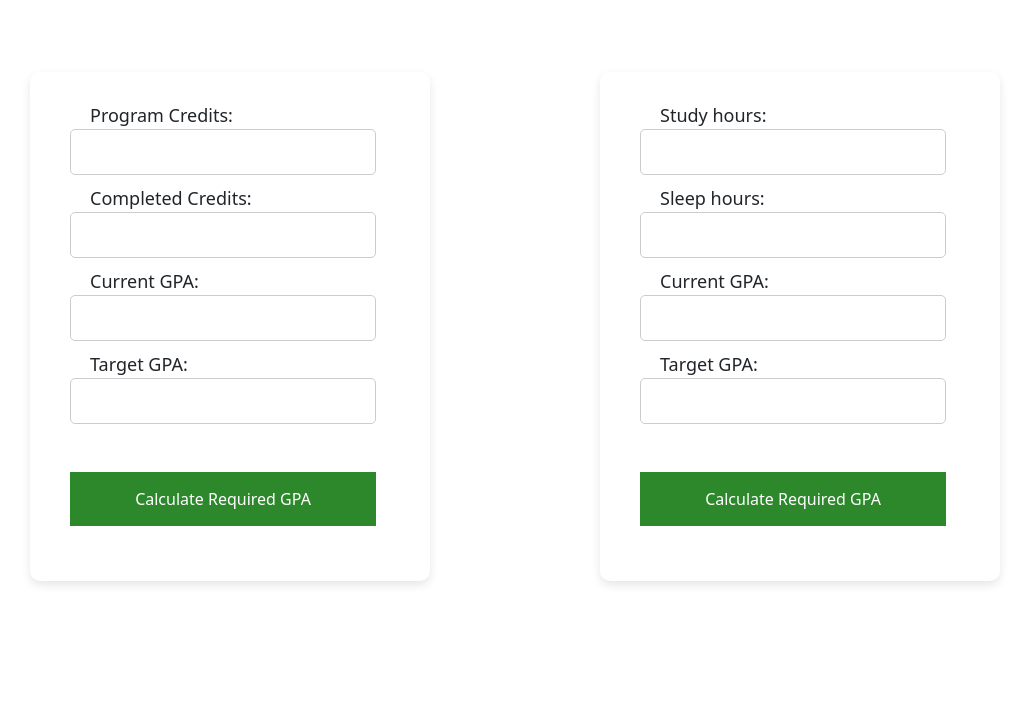
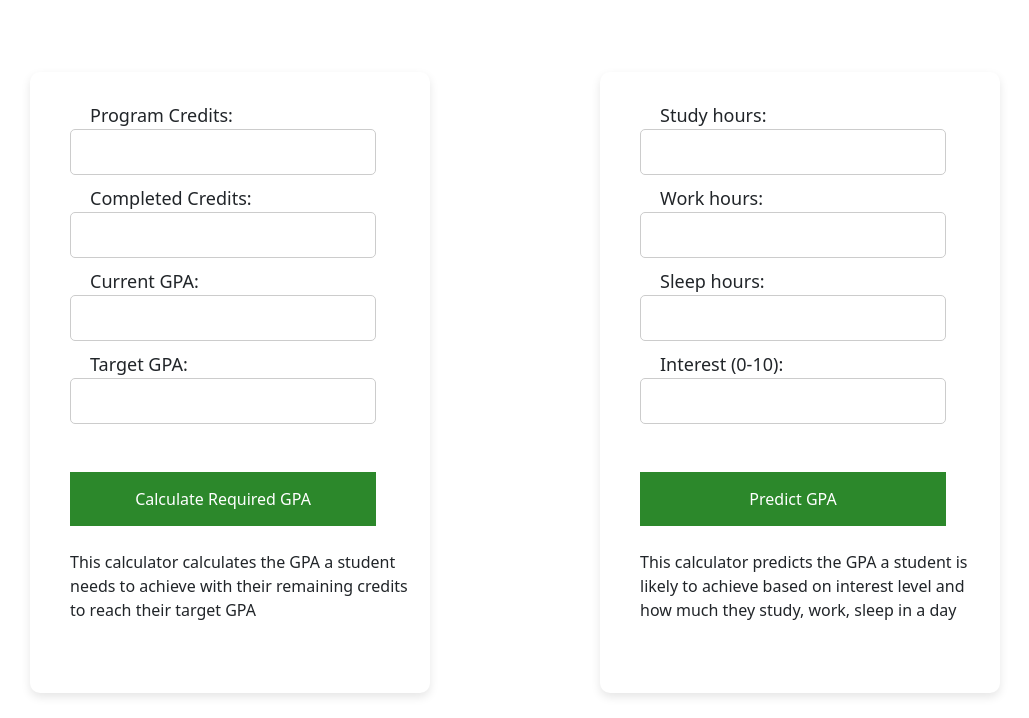
Before and after one commit to lukeckk/GPA-calculator-predictor, a Flask app: page / in a window 1280 px wide. Shown: the part 82-800 px from the top of the page, without its empty margins (125-1154 px from the left). Run offline with Flask 3, Linux system fonts and the light colour scheme; parts of the project's set-up code (start-up, migrations or seed data) failed here and were passed over; some web fonts are replaced.

Commit message:
added predictor function in the backend and configured routing in app.py

```diff
--- a/app.py
+++ b/app.py
@@ -1,26 +1,51 @@
-from flask import Flask, render_template, request
-from backend.backend import calculate
+from flask import Flask, render_template, request, redirect, url_for, session
+from backend.calculator import calculate
+from backend.predictor import predict_gpa
 from flask_cors import CORS
 
 app = Flask(__name__)
 CORS(app)
+app.secret_key = "0000"
 
 @app.route("/", methods=["GET", "POST"])
 def home():
-    result = None  # Default value
-    if request.method == "POST":
-        try:
-            total_credit = float(request.form["totalCredits"])
-            current_credit = float(request.form["completedCredits"])
-            current_gpa = float(request.form["currentGPA"])
-            target_gpa = float(request.form["targetGPA"])
+    calculated_result = session.get("calculated_result", None)
+    predicted_result = session.get("predicted_result", None)
 
-            result = calculate(total_credit, current_credit, target_gpa, current_gpa)
+    session.pop("calculated_result", None)
+    session.pop("predicted_result", None)
 
-        except ValueError:
-            result = "Error: Invalid input."
+    return render_template("index.html", calculated_result=calculated_result, predicted_result=predicted_result)
 
-    return render_template("index.html", result=result)
+@app.route("/calculate", methods=["POST"])
+def calculate_gpa():
+    try:
+        total_credit = float(request.form["totalCredits"])
+        current_credit = float(request.form["completedCredits"])
+        current_gpa = float(request.form["currentGPA"])
+        target_gpa = float(request.form["targetGPA"])
+
+        session["calculated_result"] = calculate(total_credit, current_credit, target_gpa, current_gpa)
+
+    except ValueError:
+        session["calculated_result"] = "Error: Invalid input."
+
+    return redirect(url_for("home"))
+
+@app.route("/predict", methods=["POST"])
+def predict():
+    try:
+        study_hours = float(request.form["studyHours"])
+        work_hours = float(request.form["workHours"])
+        sleep_hours = float(request.form["sleepHours"])
+        interest = float(request.form["interest"])
+
+        session["predicted_result"] = predict_gpa(study_hours, work_hours, sleep_hours, interest)
+
+    except ValueError:
+        session["predicted_result"] = "Error: Invalid input."
+
+    return redirect(url_for("home"))
 
 if __name__ == "__main__":
     app.run(debug=True)
--- a/templates/index.html
+++ b/templates/index.html
@@ -51,7 +51,7 @@
                 <div class="container-left">
                     <!-- <h1>Hello World</h1> -->
                     <div class="form-container">
-                        <form action="/" method="post">
+                        <form action="/calculate" method="post">
                             <label>Program Credits:</label>
                             <input type="number" id="totalCredits" name="totalCredits" required>
 
@@ -67,10 +67,16 @@
                             <br>
                             <br>
                             <button type="submit">Calculate Required GPA</button>
+                            <br>
+                            <br>
+                            <p>
+                                This calculator calculates the GPA a student needs to achieve with their remaining
+                                credits to reach their target GPA
+                            </p>
                         </form>
                         <div class="output">
-                            {% if result is not none %}
-                            <p>Estimated GPA: {{ result }}</p>
+                            {% if calculated_result is not none %}
+                            <p>Estimated GPA: {{ calculated_result }}</p>
                             {% endif %}
                         </div>
                     </div>
@@ -80,26 +86,32 @@
             <div class="col-lg-6 col-12 mb-4">
                 <div class="container-right">
                     <div class="form-container">
-                        <form action="/" method="post">
+                        <form action="/predict" method="post">
                             <label>Study hours:</label>
-                            <input type="number" id="totalCredits" name="totalCredits" required>
+                            <input type="number" id="studyHours" name="studyHours" required>
+
+                            <label>Work hours:</label>
+                            <input type="number" id="workHours" name="workHours" required>
 
                             <label>Sleep hours:</label>
-                            <input type="number" id="completedCredits" name="completedCredits" required>
+                            <input type="number" id="sleepHours" name="sleepHours" required>
 
-                            <label>Current GPA:</label>
-                            <input type="number" id="currentGPA" name="currentGPA" step="0.1" required>
-
-                            <label>Target GPA:</label>
-                            <input type="number" id="targetGPA" name="targetGPA" step="0.1" required>
+                            <label>Interest (0-10):</label>
+                            <input type="number" id="interest" name="interest" required>
                             <br>
                             <br>
                             <br>
-                            <button type="submit">Calculate Required GPA</button>
+                            <button type="submit">Predict GPA</button>
+                            <br>
+                            <br>
+                            <p>
+                                This calculator predicts the GPA a student is likely to achieve based on interest level
+                                and how much they study, work, sleep in a day
+                            </p>
                         </form>
                         <div class="output">
-                            {% if result is not none %}
-                            <p>Estimated GPA: {{ result }}</p>
+                            {% if predicted_result is not none %}
+                            <p>Predicted GPA: {{ predicted_result }}</p>
                             {% endif %}
                         </div>
                     </div>
```
Also changed, not shown: backend/predictor.py (added, +52 -0 lines), backend/calculator.py (renamed from backend/backend.py), 1 other file.
